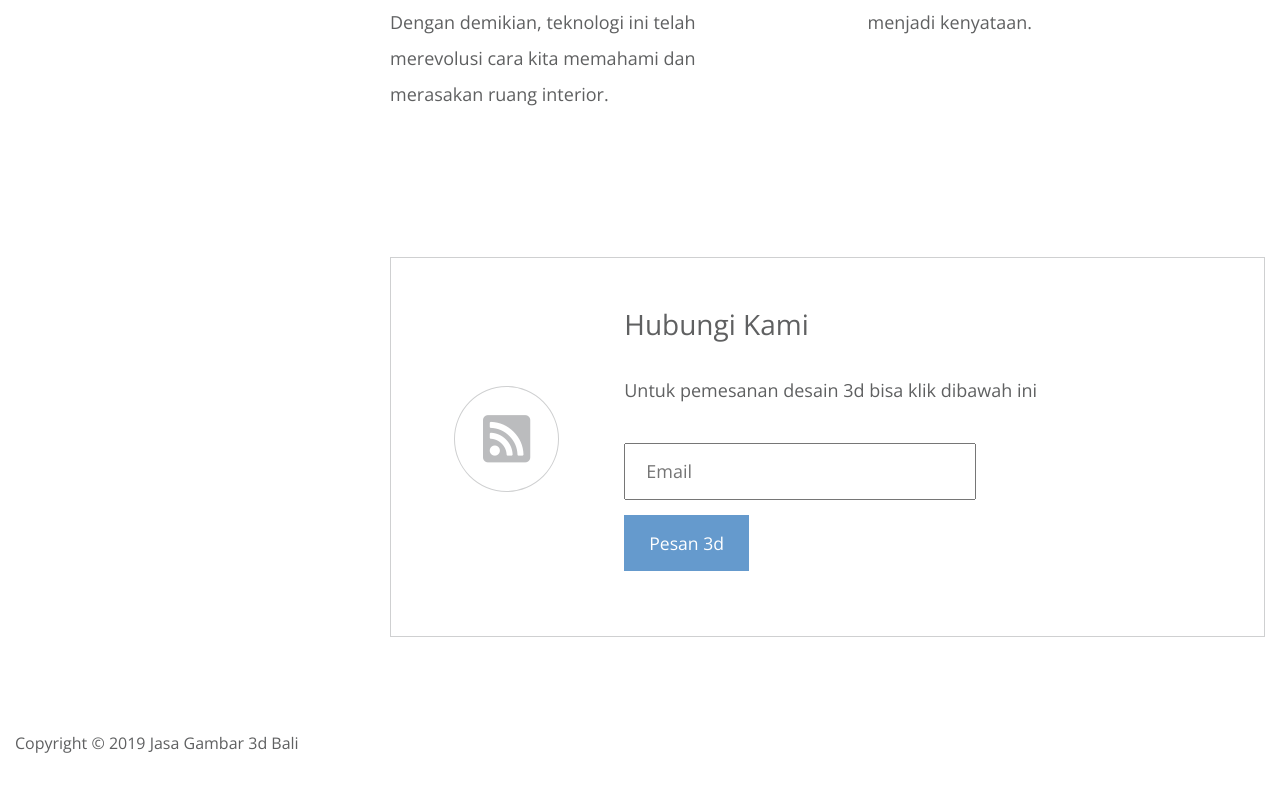
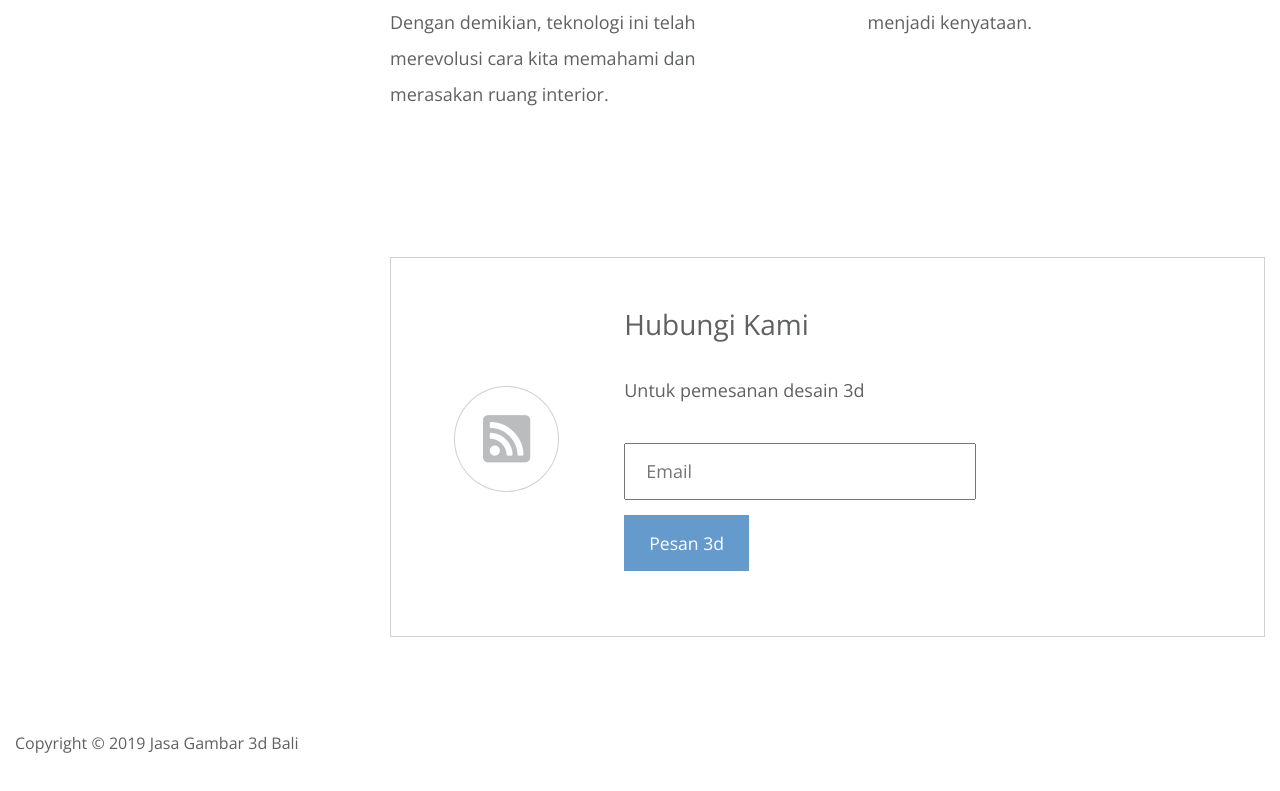
Before and after one commit to irvan125/jasa3dbali, a plain HTML site: page index.html in a window 1280 px wide. Shown: the part 2290-3081 px from the top of the page. Drawn offline with nearby package versions, Linux system fonts and the light colour scheme.

Commit message:
Update index.html

```diff
--- a/index.html
+++ b/index.html
@@ -160,7 +160,7 @@ https://templatemo.com/tm-532-next-level
                 <h3 class="tm-call-to-action-title">
                   Hubungi Kami
                 </h3>
-                <p class="tm-call-to-action-description">Untuk pemesanan desain 3d bisa klik dibawah ini</p>
+                <p class="tm-call-to-action-description">Untuk pemesanan desain 3d</p>
                 <form action="https://wa.me/08987933311" method="GET" class="tm-call-to-action-form">
                   <input type="email" name="email" placeholder="Email" class="tm-email-input" required />
                   <button type="submit" class="btn btn-primary">
```
